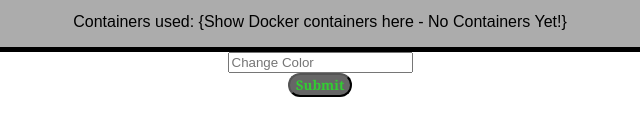
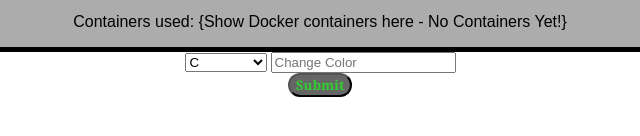
Before and after one commit to mpekim/hello-world, a plain HTML site: page index.html in a window 1280 px wide. Shown: the part 436-572 px from the top of the page, 320-960 px from the left. Drawn offline with Linux system fonts and the light colour scheme.

Commit message:
Additional changes/fixes to language selection option.

```diff
--- a/index.html
+++ b/index.html
@@ -7,10 +7,6 @@
         <meta name="author" content="Mike Morley">
         <meta name="viewport" content="width=device-width, initial-scale=1.0">
         <link href="style.css" rel="stylesheet" type="text/css" />
-
-        <!--script type = "text/javascript" src="js/api.js"></script-->
-        <script type = "text/javascript" src="js/main.js"></script>
-        <!--script type = "text/javascript" src="js/math_mmorley.js"></script-->
     </head>
     <body id="body">
         <div class="ideMain">
@@ -45,10 +41,22 @@
         </div>
         <div class="ide">
             <form onSubmit="return sendInput()">
+                <select>
+                    <option name="Select Language" required="true">C</option>
+                    <option>C</option>
+                    <option>C++</option>
+                    <option>C#</option>
+                    <option>Java</option>
+                    <option>Javascript</option>
+                    <option>Python</option>
+                </select>
                 <input type="text" id="color" placeholder="Change Color">
                 </br>
                 <input type="submit" class="codeButtonGreen" onclick="sendInput()">
             </form>
         </div>
+        <!--script type="text/javascript" src="js/api.js"></script-->
+        <script type = "text/javascript" src="js/main.js"></script>
+        <!--script type="text/javascript" src="js/math_mmorley.js"></script-->
     </body>
 </html>
```
